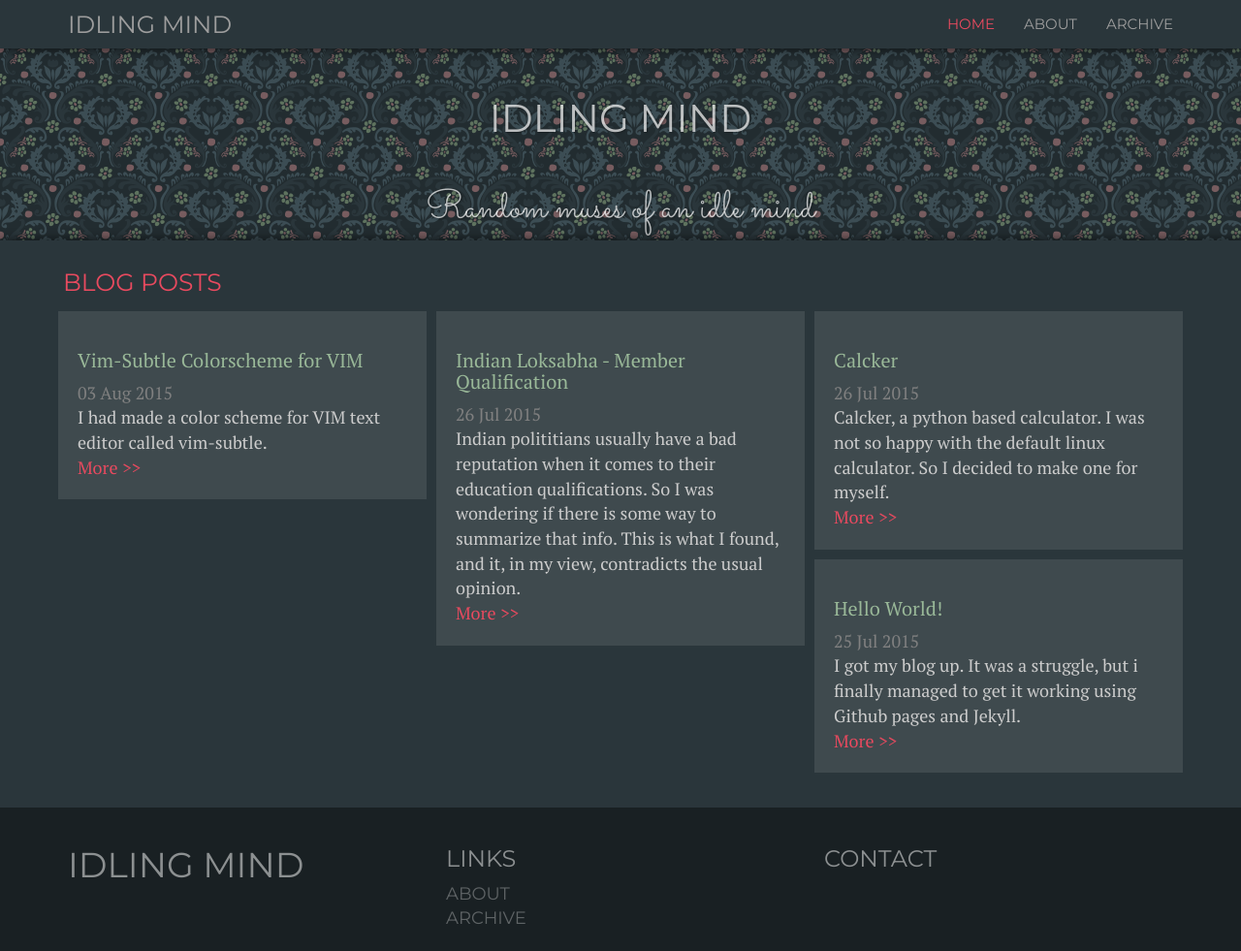
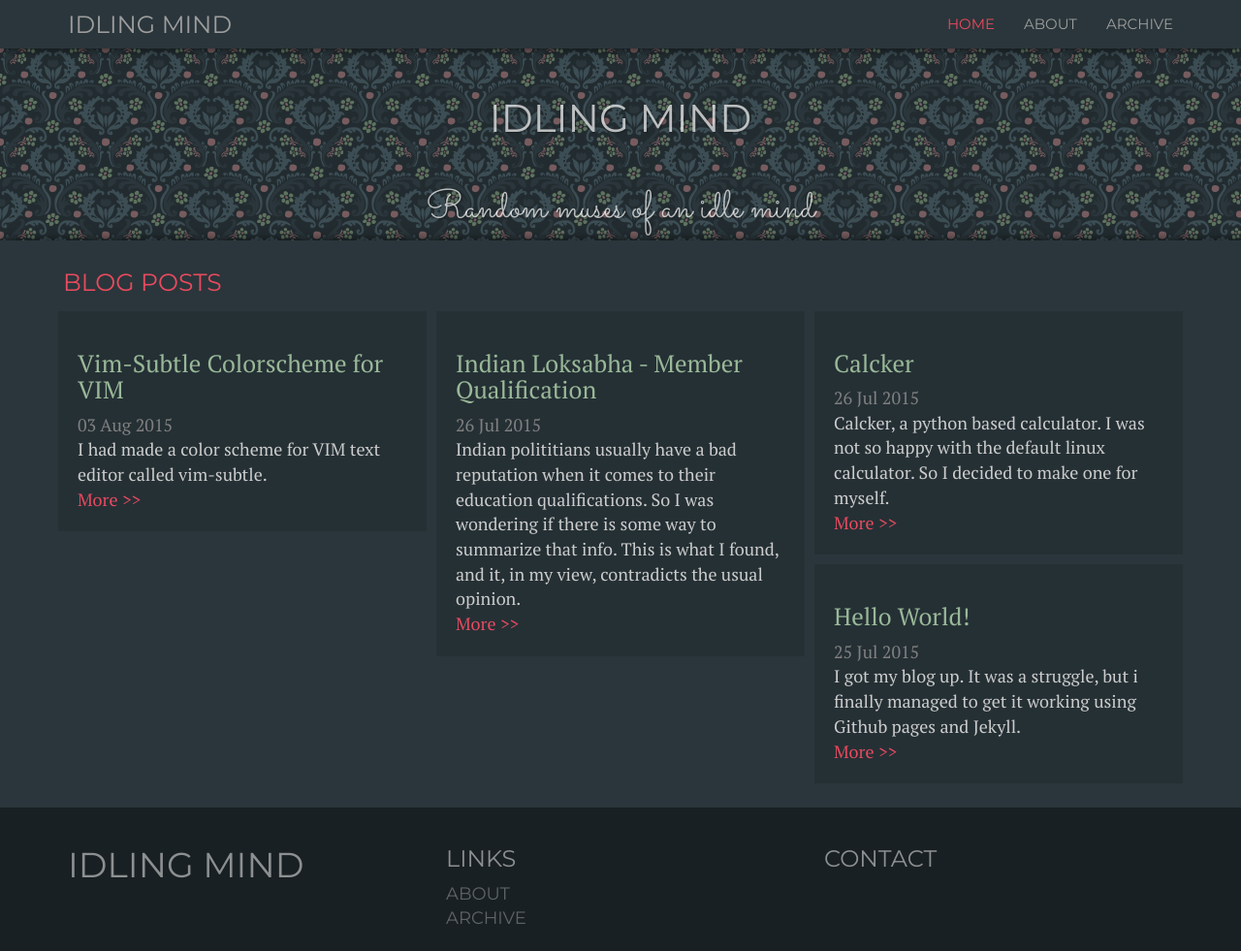
Before and after one commit to idling-mind/idling-mind.github.io, a Jekyll site: the page built from index.html, in a window 1280 px wide and 981 px high. Shown: the whole window at 97% size. Built offline with Jekyll 4.4.1, drawn with Linux system fonts in a browser that asks for light colours; nearby versions of some CDN libraries; the list of posts is cut into pages by our own code.

Commit message:
edited post layout in index

```diff
--- a/public/css/theme.css
+++ b/public/css/theme.css
@@ -105,10 +105,10 @@ a {
 }
 .post-list h2 {
     color:#99B898;
-    font-size:20px;
+    font-size:25px;
 }
 .post-list .post{
-    background-color:#3f4a4e;
+    background-color:#253035;
     border:solid 5px #2A363B;
     padding:20px;
 }
@@ -187,6 +187,6 @@ a {
         font-size:25px;
     }
     .post-list h2 {
-        font-size:20;
+        font-size:25px;
     }
 }
```
